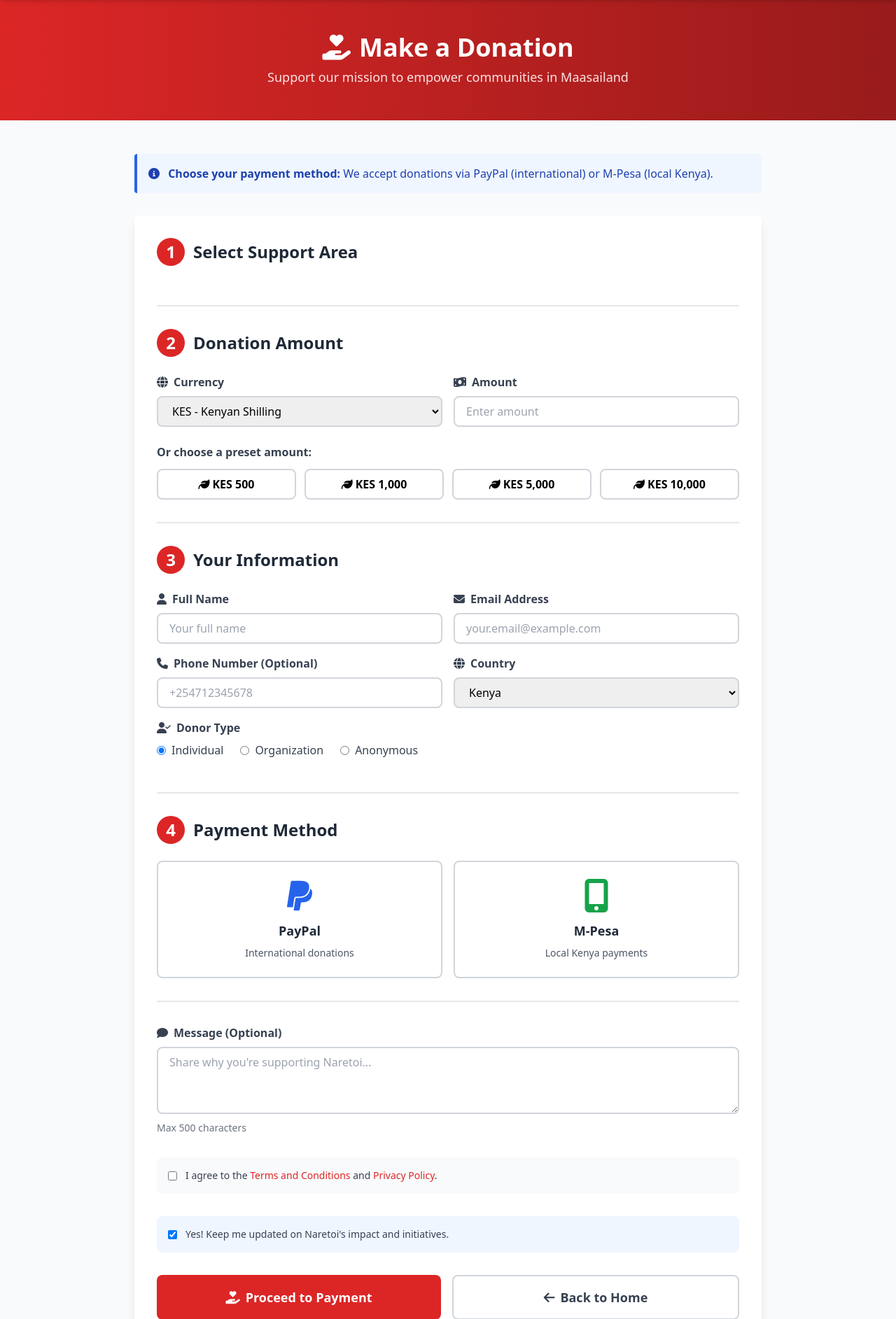
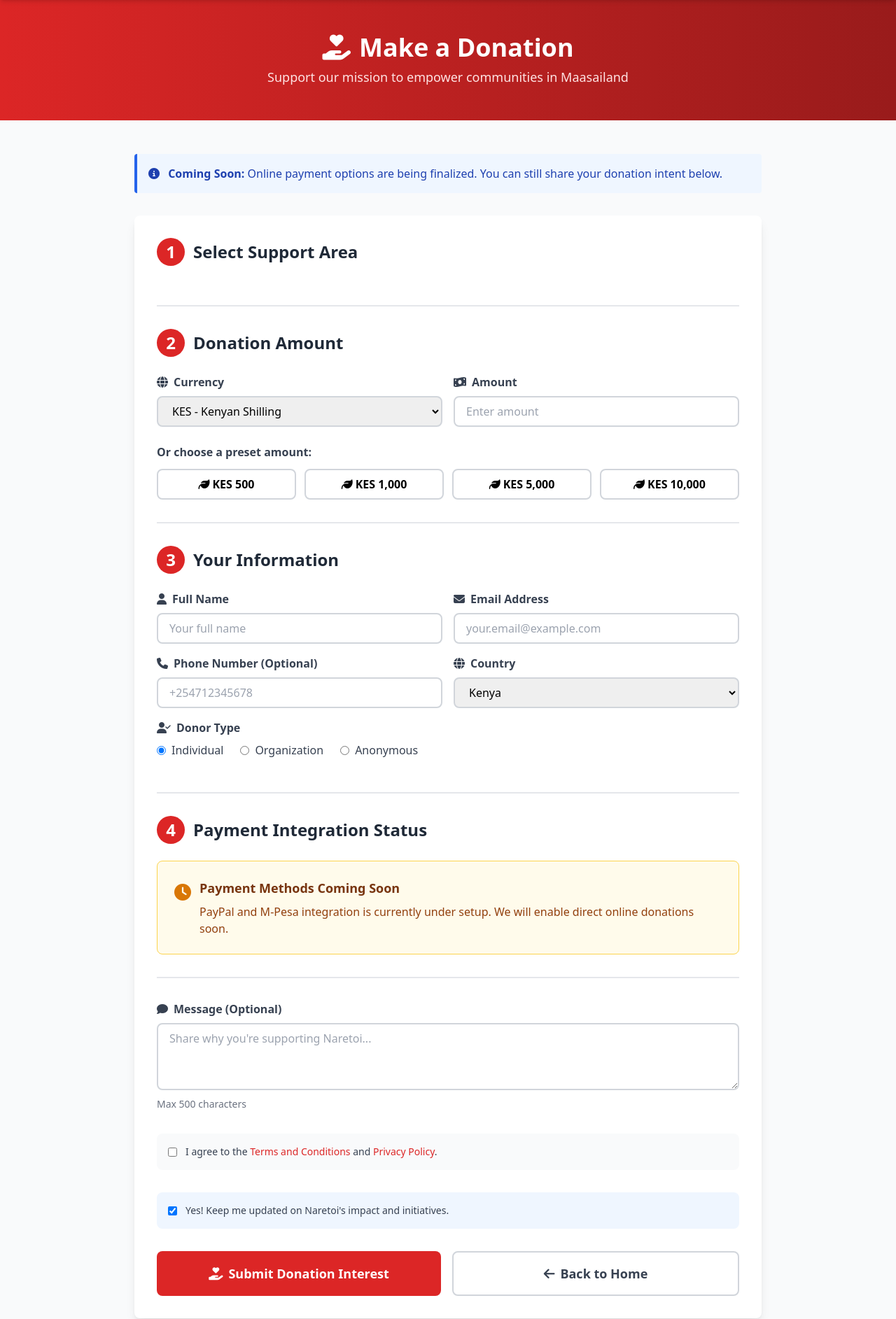
Before and after one commit to lmaooo-tech/Donation-Manage-sytem, a Django app: page /donate/ in a window 1280 px wide. Shown: the part 64-1949 px from the top of the page at 70% size. Run offline with Django 5.2, Linux system fonts and the light colour scheme; data that the repository does not hold is empty; some libraries are stand-ins or nearby versions.

Commit message:
Updated the Payment details to " coming soon".

```diff
--- a/Naretoi-project/Naretoi_project/settings.py
+++ b/Naretoi-project/Naretoi_project/settings.py
@@ -169,6 +169,9 @@ REST_FRAMEWORK = {
     ],
 }
 
+# Feature flags
+PAYMENT_INTEGRATION_ENABLED = os.getenv('PAYMENT_INTEGRATION_ENABLED', 'False') == 'True'
+
 # Default primary key field type
 # https://docs.djangoproject.com/en/6.0/ref/settings/#default-auto-field
 
--- a/Naretoi-project/core/views.py
+++ b/Naretoi-project/core/views.py
@@ -1,5 +1,6 @@
 from django.shortcuts import render
 from django.views.decorators.http import require_http_methods
+from django.conf import settings
 from donations.models import SupportCategory, Donation
 
 
@@ -49,6 +50,7 @@ def donate_view(request):
 
     context = {
         'categories': categories,
+        'payment_integration_enabled': settings.PAYMENT_INTEGRATION_ENABLED,
     }
 
     return render(request, 'donate.html', context)
--- a/Naretoi-project/templates/donate.html
+++ b/Naretoi-project/templates/donate.html
@@ -23,11 +23,15 @@
         <div class="bg-blue-50 border-l-4 border-blue-600 p-4 mb-8 rounded">
             <p class="text-blue-800">
                 <i class="fas fa-info-circle mr-2"></i>
+                {% if payment_integration_enabled %}
                 <strong>Choose your payment method:</strong> We accept donations via PayPal (international) or M-Pesa (local Kenya).
+                {% else %}
+                <strong>Coming Soon:</strong> Online payment options are being finalized. You can still share your donation intent below.
+                {% endif %}
             </p>
         </div>
 
-        <form id="donationForm" class="bg-white rounded-lg shadow-lg p-8">
+        <form id="donationForm" data-payment-enabled="{{ payment_integration_enabled|yesno:'true,false' }}" class="bg-white rounded-lg shadow-lg p-8">
             <!-- Step 1: Support Category Selection -->
             <div class="form-section mb-8 pb-8 border-b-2">
                 <h2 class="text-2xl font-bold text-gray-800 mb-6 flex items-center">
@@ -187,9 +191,10 @@
             <div class="form-section mb-8 pb-8 border-b-2">
                 <h2 class="text-2xl font-bold text-gray-800 mb-6 flex items-center">
                     <span class="flex items-center justify-center w-10 h-10 rounded-full bg-red-600 text-white mr-3 font-bold">4</span>
-                    Payment Method
+                    {% if payment_integration_enabled %}Payment Method{% else %}Payment Integration Status{% endif %}
                 </h2>
 
+                {% if payment_integration_enabled %}
                 <div class="grid grid-cols-1 md:grid-cols-2 gap-4">
                     <!-- PayPal Option -->
                     <label class="payment-option cursor-pointer">
@@ -211,6 +216,17 @@
                         </div>
                     </label>
                 </div>
+                {% else %}
+                <div class="bg-amber-50 border border-amber-300 rounded-lg p-6">
+                    <div class="flex items-start">
+                        <i class="fas fa-clock text-amber-600 text-2xl mr-3 mt-1"></i>
+                        <div>
+                            <h3 class="text-lg font-bold text-amber-900">Payment Methods Coming Soon</h3>
+                            <p class="text-amber-800 mt-2">PayPal and M-Pesa integration is currently under setup. We will enable direct online donations soon.</p>
+                        </div>
+                    </div>
+                </div>
+                {% endif %}
             </div>
 
             <!-- Optional Message -->
@@ -248,7 +264,7 @@
             <!-- Submit Button -->
             <div class="flex flex-col md:flex-row gap-4">
                 <button type="submit" class="flex-1 bg-red-600 text-white px-8 py-4 rounded-lg font-bold text-lg hover:bg-red-700 transition">
-                    <i class="fas fa-hand-holding-heart mr-2"></i>Proceed to Payment
+                    <i class="fas fa-hand-holding-heart mr-2"></i>{% if payment_integration_enabled %}Proceed to Payment{% else %}Submit Donation Interest{% endif %}
                 </button>
                 <a href="{% url 'core:home' %}" class="flex-1 border-2 border-gray-300 text-gray-700 px-8 py-4 rounded-lg font-bold text-lg hover:border-gray-400 transition text-center">
                     <i class="fas fa-arrow-left mr-2"></i>Back to Home
@@ -320,10 +336,15 @@
     document.getElementById('donationForm').addEventListener('submit', async (e) => {
         e.preventDefault();
         const formData = new FormData(this);
+        const paymentEnabled = this.dataset.paymentEnabled === 'true';
 
         // Here we'll integrate payment processing later
         console.log('Form submitted with data:', Object.fromEntries(formData));
-        alert('Thank you for your interest! Payment processing coming soon.');
+        if (paymentEnabled) {
+            alert('Payment integration is enabled. Gateway connection is the next implementation step.');
+        } else {
+            alert('Thank you for your support. Online payment options are coming soon.');
+        }
     });
 </script>
 
```
